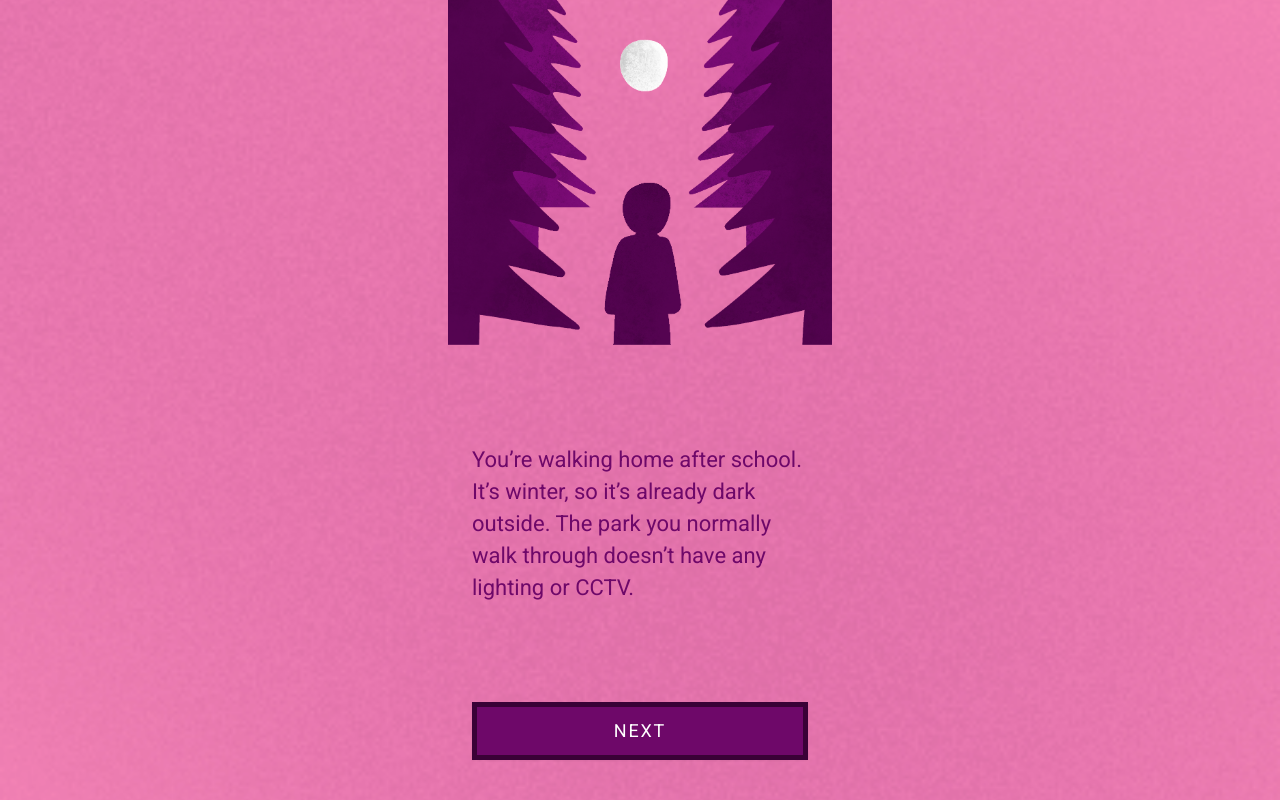
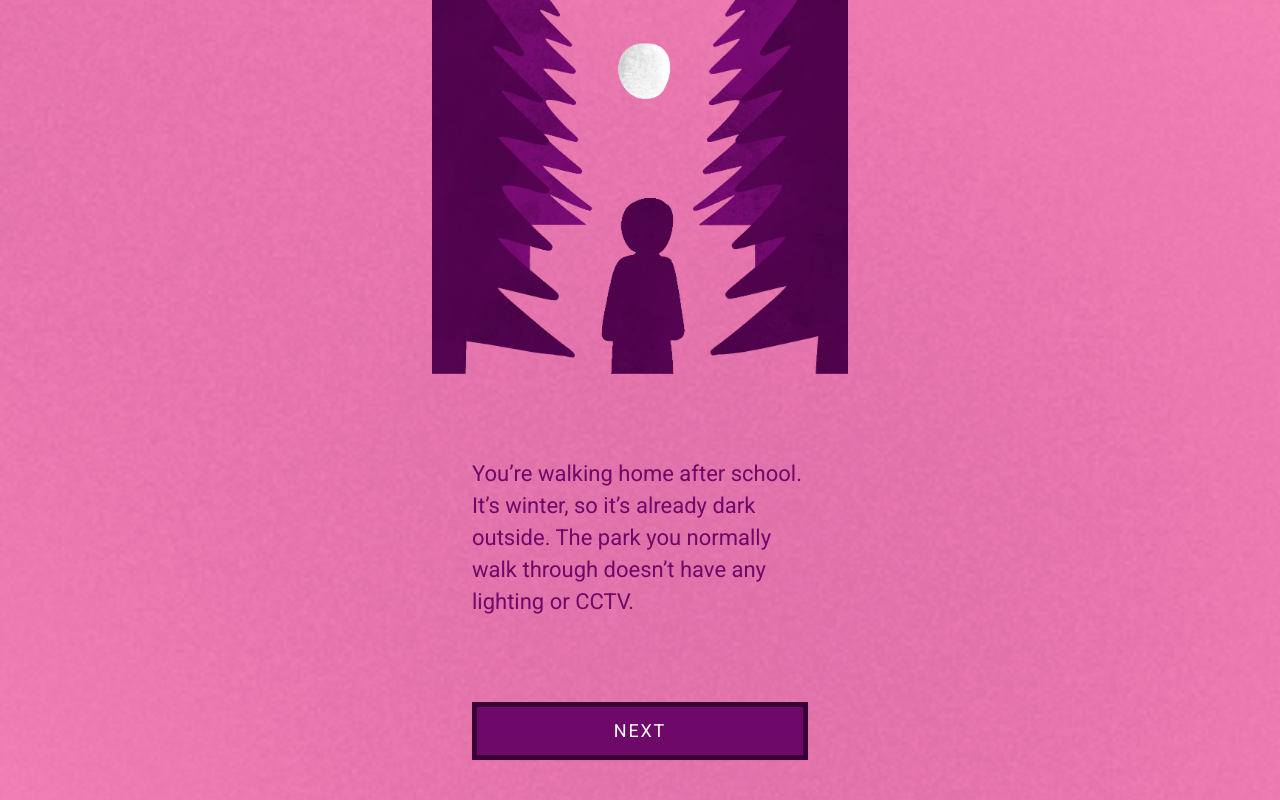
Before and after one commit to byron-joipolloi/space-wow, a Next.js app: page /environment in a window 1280 px wide. Both pictures are taken after a click on the button "START". Built offline with nearby package versions, Linux system fonts and the light colour scheme; a web font is replaced by a local one.

Commit message:
Update environment image

```diff
--- a/src/pages/environment.js
+++ b/src/pages/environment.js
@@ -93,9 +93,9 @@
             loader={imgLoader}
             src="/img-environment.png"
             alt="Environment illustration"
-            width={375}
-            height={337}
-            className="block min-w-[calc(100%+3rem)] -ml-6 -mt-10 h-auto mx-auto"
+            width={416}
+            height={374}
+            className="block min-w-[calc(100%+5rem)] -ml-10 -mt-10 h-auto mx-auto"
           />
 
           <div className="text-2xl text-[#6E0869] space-y-3 slide-up-1" dangerouslySetInnerHTML={{ __html: environment[1].text }}></div>
@@ -133,9 +133,9 @@
             loader={imgLoader}
             src="/img-environment.png"
             alt="Environment illustration"
-            width={375}
-            height={337}
-            className="block min-w-[calc(100%+3rem)] -ml-6 -mt-10 h-auto mx-auto"
+            width={416}
+            height={374}
+            className="block min-w-[calc(100%+5rem)] -ml-10 -mt-10 h-auto mx-auto"
           />
 
           <div className="text-2xl text-[#6E0869] space-y-3 slide-up-1" dangerouslySetInnerHTML={{ __html: environment[3].text }}></div>
```
